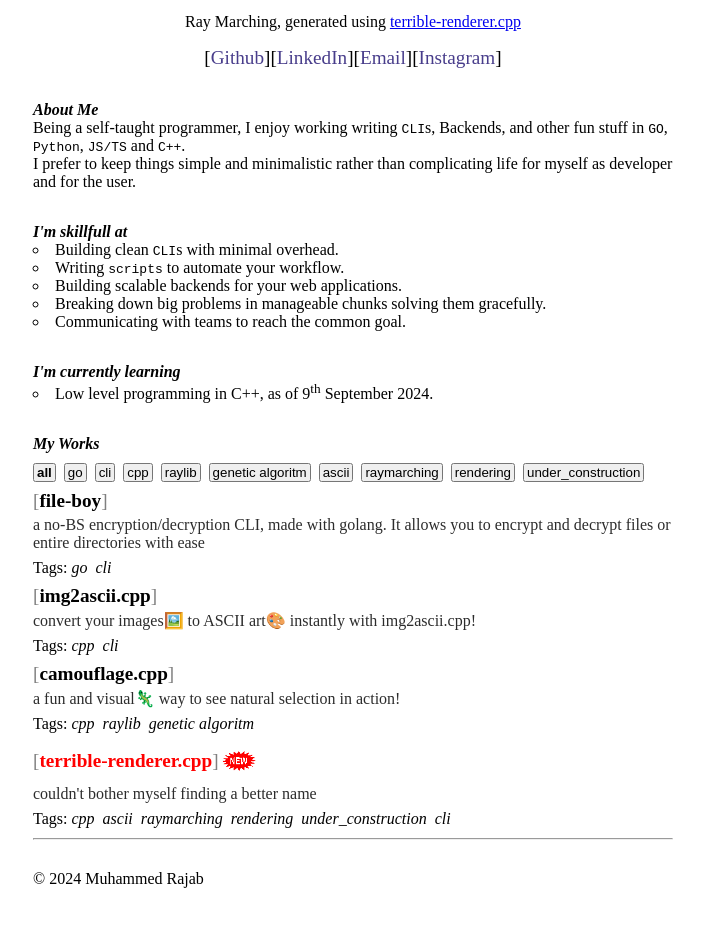
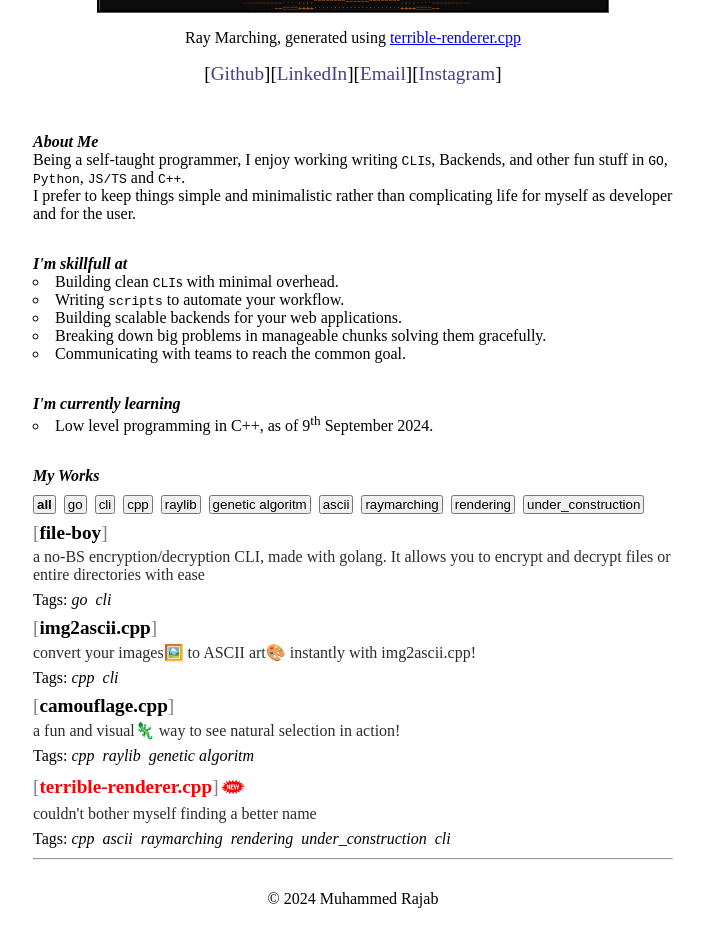
Before and after one commit to Muhammed-Rajab/Muhammed-Rajab.github.io_, a website: page index.html in a window 1280 px wide. Shown: the part 546-1480 px from the top of the page, without its empty margins (287-991 px from the left). Drawn offline with Linux system fonts and the light colour scheme.

Commit message:
added better gaps and layout to website. that's it with this shit. i'm not changing anything. this is perfect!

```diff
--- a/assets/scss/main.scss
+++ b/assets/scss/main.scss
@@ -6,6 +6,7 @@
 .section {
   max-width: 640px !important;
   width: 100%;
+  margin-top: 1rem;
 }
 
 .header {
@@ -59,6 +60,12 @@
   }
 }
 
+.about-me {
+    p:first-child {
+        margin-top: 1rem;
+    }
+}
+
 .skills,
 .learning {
   li {
@@ -108,8 +115,8 @@
         }
 
         .new-tag{
-            width: 40px;
-            height: 40px;
+            width: 28px;
+            height: 28px;
         }
       }
 
--- a/index.html
+++ b/index.html
@@ -55,8 +55,7 @@
 
     <!-- Bio -->
     <section class="section about-me">
-      <!-- About Me -->
-      <p class="" style="margin-top: 1rem">
+      <p class="">
         <b><i>About Me</i></b>
       </p>
       <p class="">
@@ -72,7 +71,7 @@
 
     <!-- Skills -->
     <section class="section skills">
-      <p class="" style="margin-top: 1rem">
+      <p class="">
         <b><i>I'm skillfull at</i></b>
       </p>
       <ul>
@@ -89,7 +88,7 @@
 
     <!-- Learning -->
     <section class="section learning">
-      <p class="" style="margin-top: 1rem">
+      <p class="">
         <b><i>I'm currently learning</i></b>
       </p>
       <ul>
@@ -104,7 +103,7 @@
 
     <!-- Works -->
     <section class="section works">
-      <p class="" style="margin-top: 1rem">
+      <p class="">
         <b><i>My Works</i></b>
       </p>
       <div class="works-categories"></div>
@@ -113,7 +112,7 @@
     </section>
 
     <!-- Footer -->
-    <footer class="section">
+    <footer class="">
       <span class="">© 2024 Muhammed Rajab</span>
     </footer>
   </body>
```
Also changed, not shown: assets/css/style.css, 1 other file.
